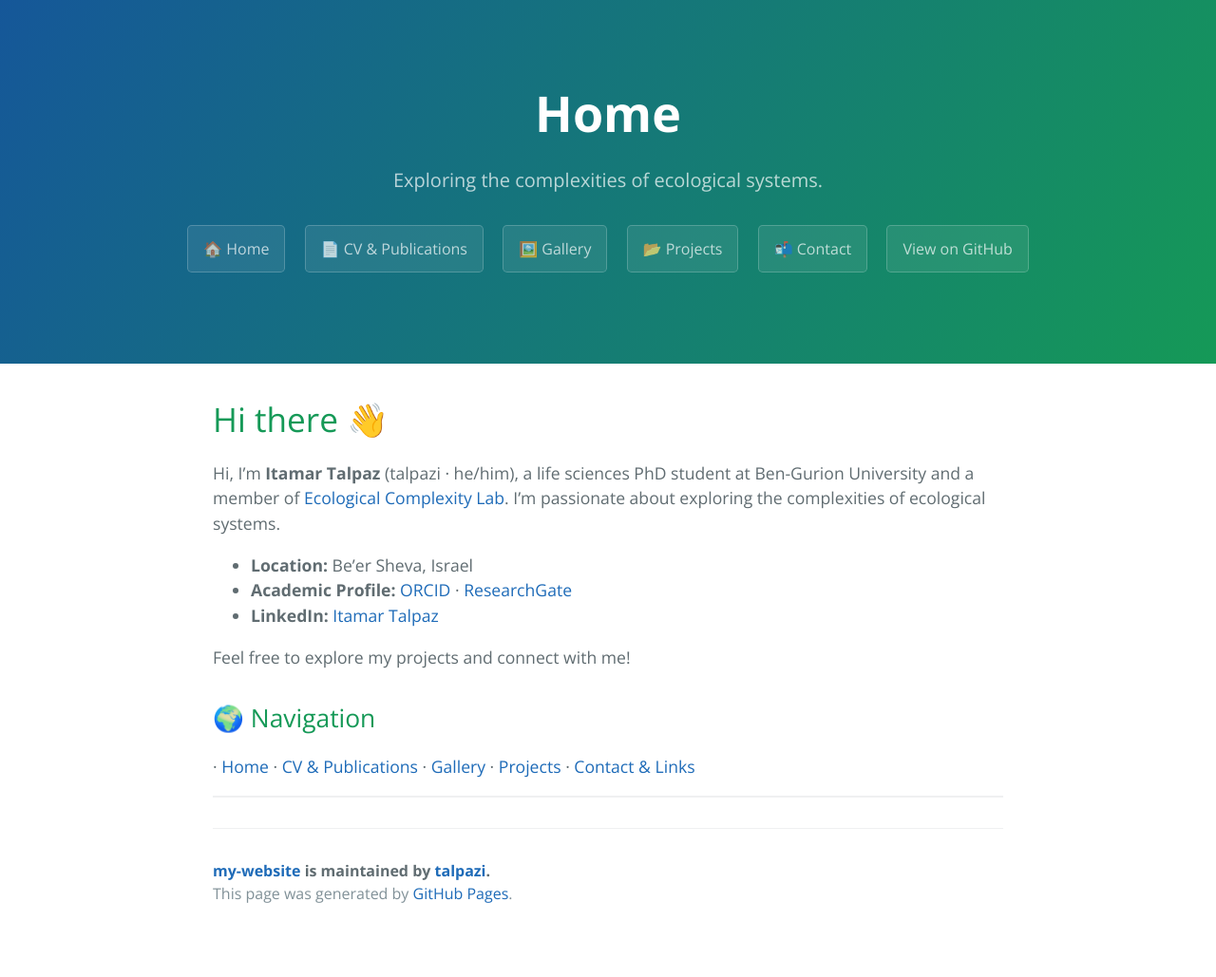
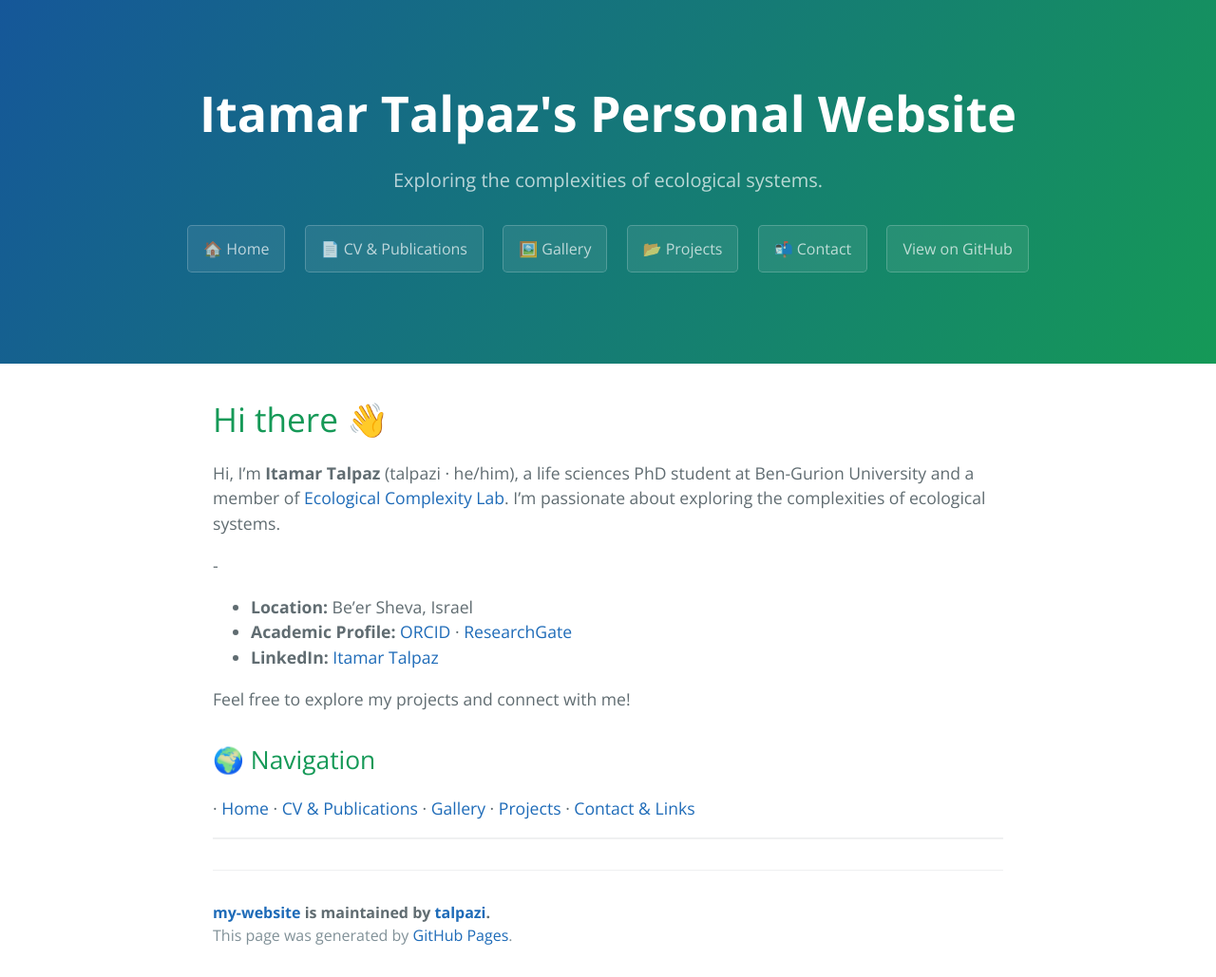
Before and after one commit to talpazi/my-website, a Jekyll site: the page built from index.md, in a window 1280 px wide. Shown: the whole page at 95% size. Built offline with Jekyll 4.4.1, drawn with Linux system fonts in a browser that asks for light colours; before the commit the page ends 985 px from its top, so only the background shows below that.

Commit message:
Update index.md

```diff
--- a/index.md
+++ b/index.md
@@ -1,15 +1,20 @@
 ---
 layout: default
-title: Home
+title: Itamar Talpaz's Personal Website
 ---
 
 # Hi there 👋
 
 Hi, I'm **Itamar Talpaz** (talpazi · he/him), a life sciences PhD student at Ben-Gurion University and a member of [Ecological Complexity Lab](https://ecomplab.com/). I'm passionate about exploring the complexities of ecological systems.
 
+
+-
+
 - **Location:** Be'er Sheva, Israel
 - **Academic Profile:** [ORCID](https://orcid.org/0009-0008-9292-4599) · [ResearchGate](https://www.researchgate.net/profile/Itamar-Talpaz)
 - **LinkedIn:** [Itamar Talpaz](https://www.linkedin.com/in/itamar-talpaz-923473273)
+
+
 
 Feel free to explore my projects and connect with me!
 
```
